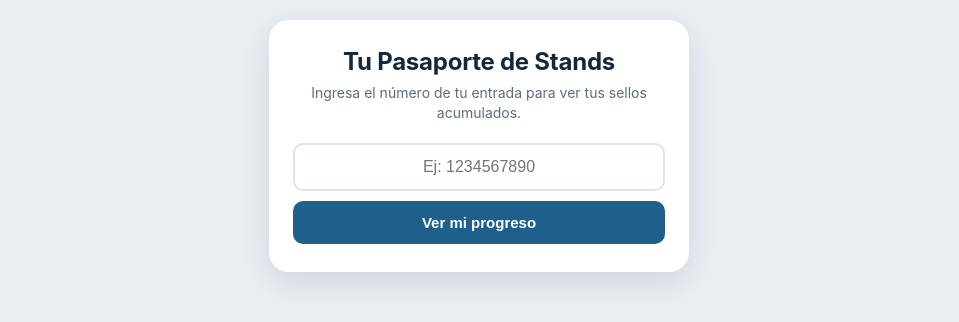
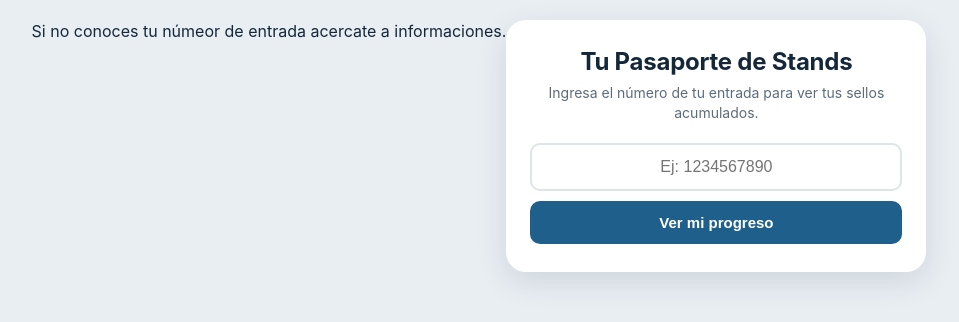
Before and after one commit to jponceli/escaner-nerdo, a plain HTML site: page index.html in a window 1280 px wide. Shown: the whole page, without its empty margins (161-1120 px from the left). Drawn offline with Linux system fonts and the light colour scheme.

Commit message:
Update index.html

```diff
--- a/index.html
+++ b/index.html
@@ -4,6 +4,8 @@
   <meta charset="UTF-8">
   <meta name="viewport" content="width=device-width, initial-scale=1.0">
   <title>Mi Progreso - Pasaporte de Stands</title>
+
+  <body>Si no conoces tu númeor de entrada acercate a informaciones.</body>
   <style>
     :root {
       --bg: #e9eef3;
```
